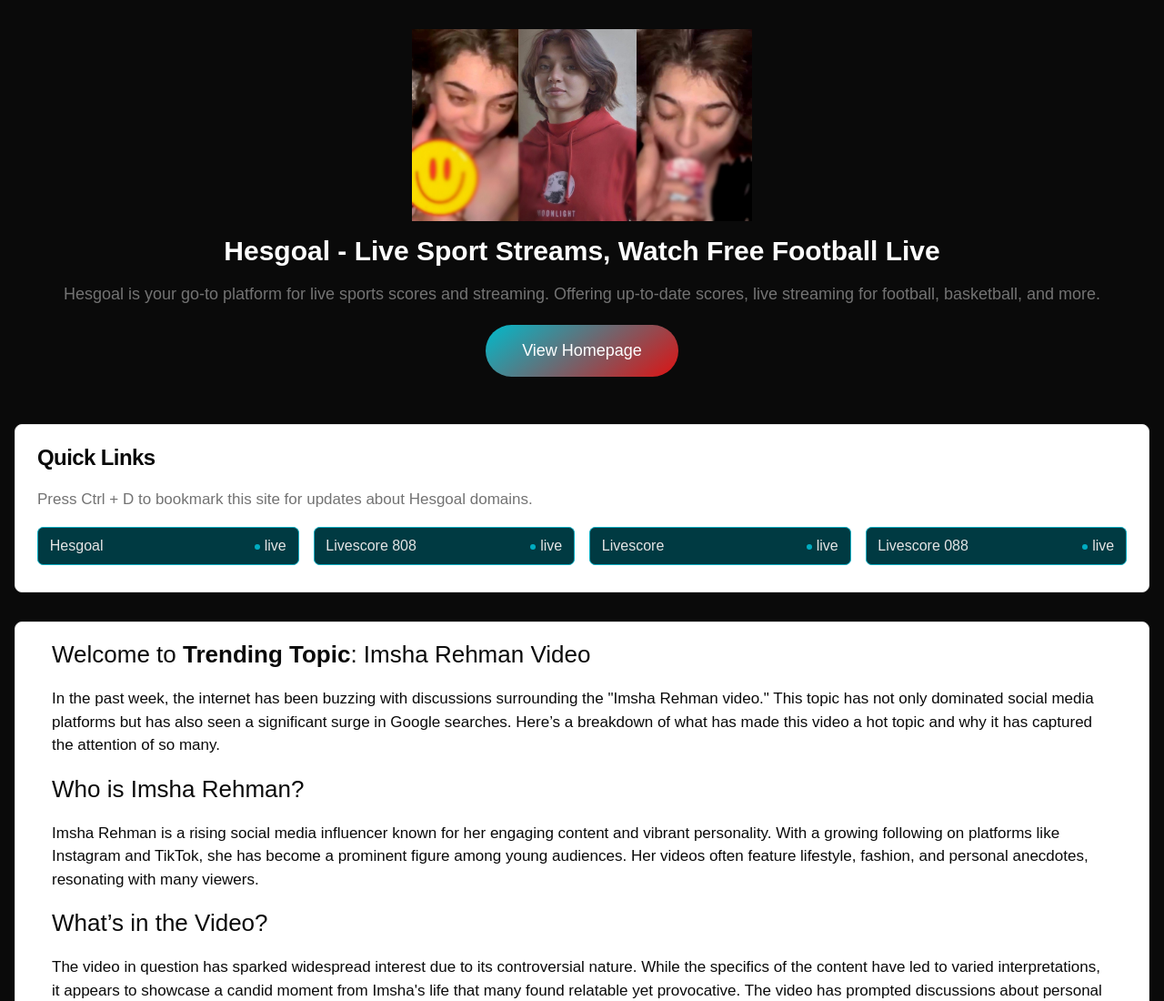
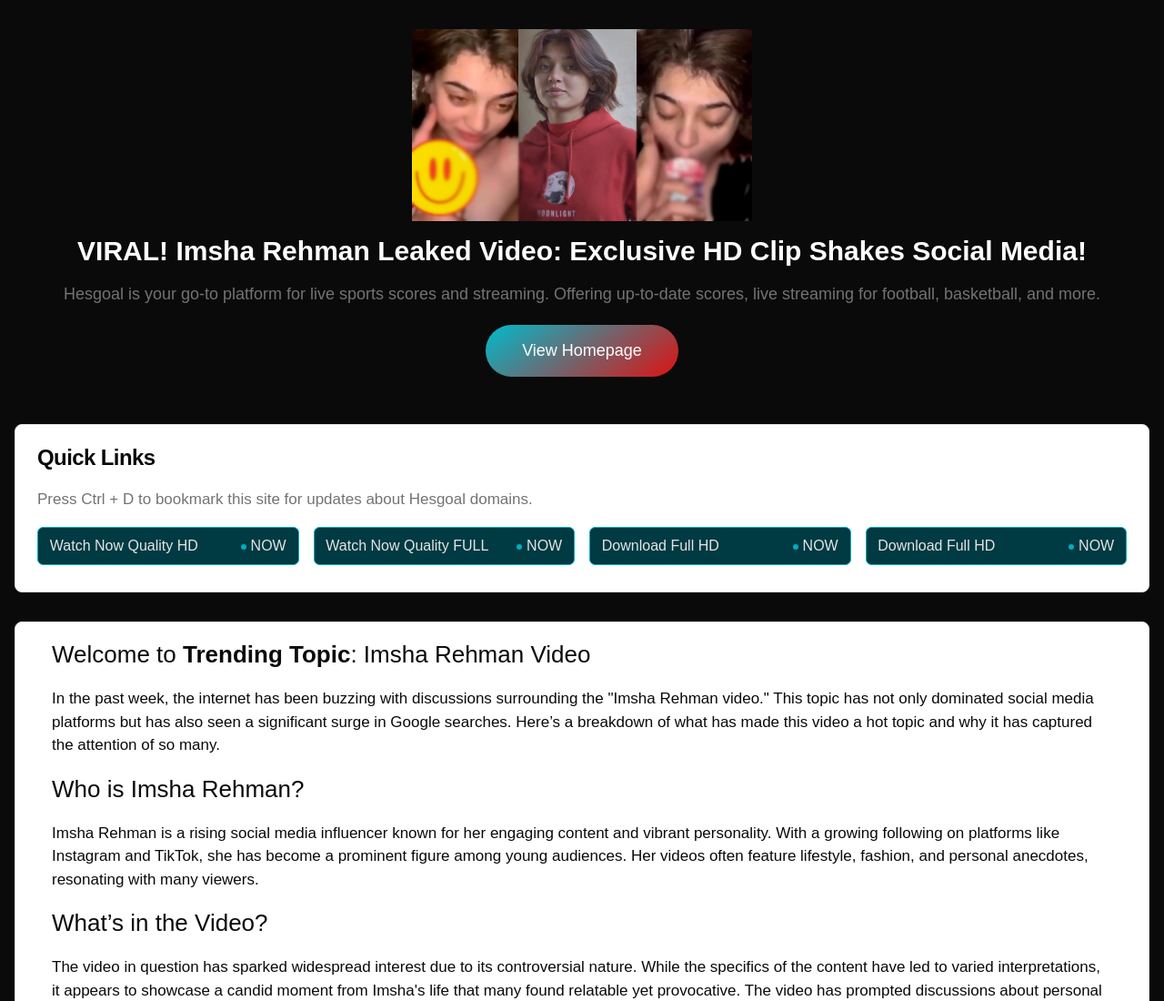
Before and after one commit to bestvide/blog6, a plain HTML site: page index.html in a window 1280 px wide. Shown: the top 1100 px of the page at 91% size. Drawn offline with Linux system fonts and the light colour scheme; a web font is replaced by a local one.

Commit message:
Update index.html

```diff
--- a/index.html
+++ b/index.html
@@ -5,9 +5,9 @@
     <link rel="preload" href="./themeupload/463dafcda517f24f-s.p.woff" as="font" crossorigin="" type="font/woff">
     <link rel="stylesheet" href="css/style1.css" data-precedence="next">
     <link rel="shortcut icon" href="images/favicon.png" type="image/x-icon">
-    <title>Hesgoal - Live Sport Streams, Watch Free Football Live</title>
-    <meta name="description" content="Hesgoal is your go-to platform for live sports scores and streaming. Offering up-to-date scores, live streaming for football, basketball, and more.">
-    <meta name="keywords" content="Hesgoal, Livescore, soccerstreams, soccerstreams100, Live Sport Streams, Football Live, Livesports808, Livesports088, Score808, Score088, score808pro,sports streaming free, soccerstream, soccer streams, soccer stream, soccer, sportlime, free sport streaming, sport tv online, sport lemon, mlb streams, mma live streams, crackstreams, watch ufc ppv free, free live streams, boxingstreams reddit, ufc streams, f1 streams, streameast, ppv streams, ncaab streams, boxing streams, mmastreams, streameast live, ufcstreams reddit, vipbox, boxing live streams, mmastreams reddit, sports live, sports in hd, soccer streams, nba streams, nbastreams, nbastreams, college basketball streams, mlbstreams, nflstreams, boxingstreams, bjjstreams, reddit sports, wwe streams, mma streams, nfl streams, wncaa streams">
+    <title>VIRAL! Imsha Rehman Leaked Video: Exclusive HD Clip Shakes Social Media!</title>
+    <meta name="description" content="Discover the viral sensation surrounding Imsha Rehman with the exclusive HD clip of her leaked video. Watch the full story unfold as we uncover the truth behind the video that has everyone talking. Don't miss out on the latest buzz shaking social media!">
+    <meta name="keywords" content="Imsha Rehman, leaked video, exclusive HD clip, viral video, social media sensation, original video, trending, TikTok, Pakistani influencer, video controversy, imsha rehman leaked video">
 
     <link rel="stylesheet" href="css/inline-style1.css">
 
@@ -17,11 +17,11 @@
     <div class="min-h-screen bg-background text-foreground">
         <div class="container mx-auto px-4 py-8">
             <header class="mb-8 text-center">
-                <a><img src="images/image1.png" alt="Hesgoal - Live Sport Streams, Watch Free Football Live"></a>
-                <h1 class="mb-2 text-3xl font-bold">Hesgoal - Live Sport Streams, Watch Free Football Live</h1>
+                <a><img src="images/image1.png" alt="VIRAL! Imsha Rehman Leaked Video: Exclusive HD Clip Shakes Social Media!"></a>
+                <h1 class="mb-2 text-3xl font-bold">VIRAL! Imsha Rehman Leaked Video: Exclusive HD Clip Shakes Social Media!</h1>
                 <p class="text-lg text-muted-foreground">Hesgoal is your go-to platform for live sports scores and
                     streaming. Offering up-to-date scores, live streaming for football, basketball, and more.</p>
-                <a onclick="window.open('https://livesports808.sbs', '_blank')">
+                <a onclick="window.open('https://gitload.pages.dev/', '_blank')">
                     <button class="button button1">View Homepage</button>
                 </a>
             </header>
@@ -34,21 +34,21 @@
                     <p class="mb-4 text-sm text-muted-foreground">Press Ctrl + D to bookmark this site for updates about
                         Hesgoal domains.</p>
                     <div class="grid grid-cols-1 gap-4 sm:grid-cols-2 md:grid-cols-4">
-                        <a onclick="window.open('https://livesports808.sbs', '_blank')">
-                            <span>Hesgoal</span>
-                            <span>live</span>
+                        <a onclick="window.open('https://gitload.pages.dev/', '_blank')">
+                            <span>Watch Now Quality HD</span>
+                            <span>NOW</span>
                         </a>
-                        <a onclick="window.open('https://livesports808.sbs', '_blank')">
-                            <span>Livescore 808</span>
-                            <span>live</span>
+                        <a onclick="window.open('https://gitload.pages.dev/', '_blank')">
+                            <span>Watch Now Quality FULL</span>
+                            <span>NOW</span>
                         </a>
-                        <a onclick="window.open('https://livesports808.sbs', '_blank')">
-                            <span>Livescore</span>
-                            <span>live</span>
+                        <a onclick="window.open('https://gitload.pages.dev/', '_blank')">
+                            <span>Download Full HD</span>
+                            <span>NOW</span>
                         </a>
-                        <a onclick="window.open('https://livesports808.sbs', '_blank')">
-                            <span>Livescore 088</span>
-                            <span>live</span>
+                        <a onclick="window.open('https://gitload.pages.dev/', '_blank')">
+                            <span>Download Full HD</span>
+                            <span>NOW</span>
                         </a>
                     </div>
                 </div>
```
